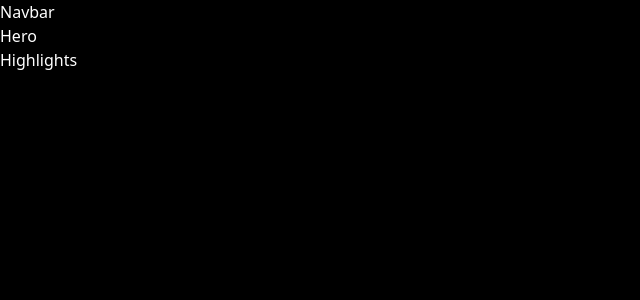
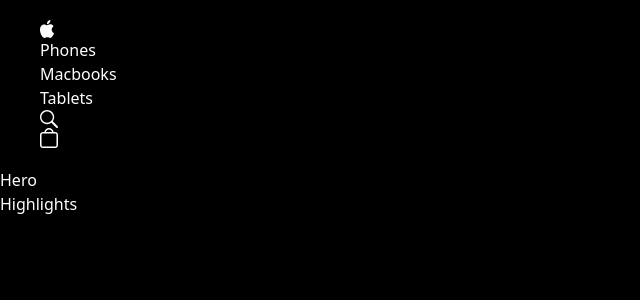
Before and after one commit to rmsoft-insu/3d-phone-react, a React (Vite) app: page / in a window 1280 px wide. Shown: the top 300 px of the page, without its empty margins (0-640 px from the left). Built offline with nearby package versions, Linux system fonts and the light colour scheme.

Commit message:
add prettier plugin tailwind

```diff
--- a/package.json
+++ b/package.json
@@ -23,6 +23,8 @@
     "eslint-plugin-react-hooks": "^4.6.0",
     "eslint-plugin-react-refresh": "^0.4.6",
     "postcss": "^8.4.38",
+    "prettier": "^3.3.2",
+    "prettier-plugin-tailwindcss": "^0.6.5",
     "tailwindcss": "^3.4.4",
     "vite": "^5.2.0"
   }
--- a/src/components/navbar.jsx
+++ b/src/components/navbar.jsx
@@ -1,7 +1,23 @@
+import { appleImg, bagImg, searchImg } from "../utils";
+
 export const Navbar = () => {
   return (
     <>
-      <div>Navbar</div>
+      <header className="flex w-full px-5 py-5 sm:px-10">
+        <nav>
+          <img src={appleImg} alt="Apple" width={14} height={18} />
+          <div>
+            {["Phones", "Macbooks", "Tablets"].map((nav) => (
+              <div key={nav}>{nav}</div>
+            ))}
+          </div>
+
+          <div>
+            <img src={searchImg} alt="search" width={18} height={18} />
+            <img src={bagImg} alt="bag" width={18} height={18} />
+          </div>
+        </nav>
+      </header>
     </>
   );
 };
```
Also changed, not shown: 2 other files (tests, documents, lock files or other folders).
